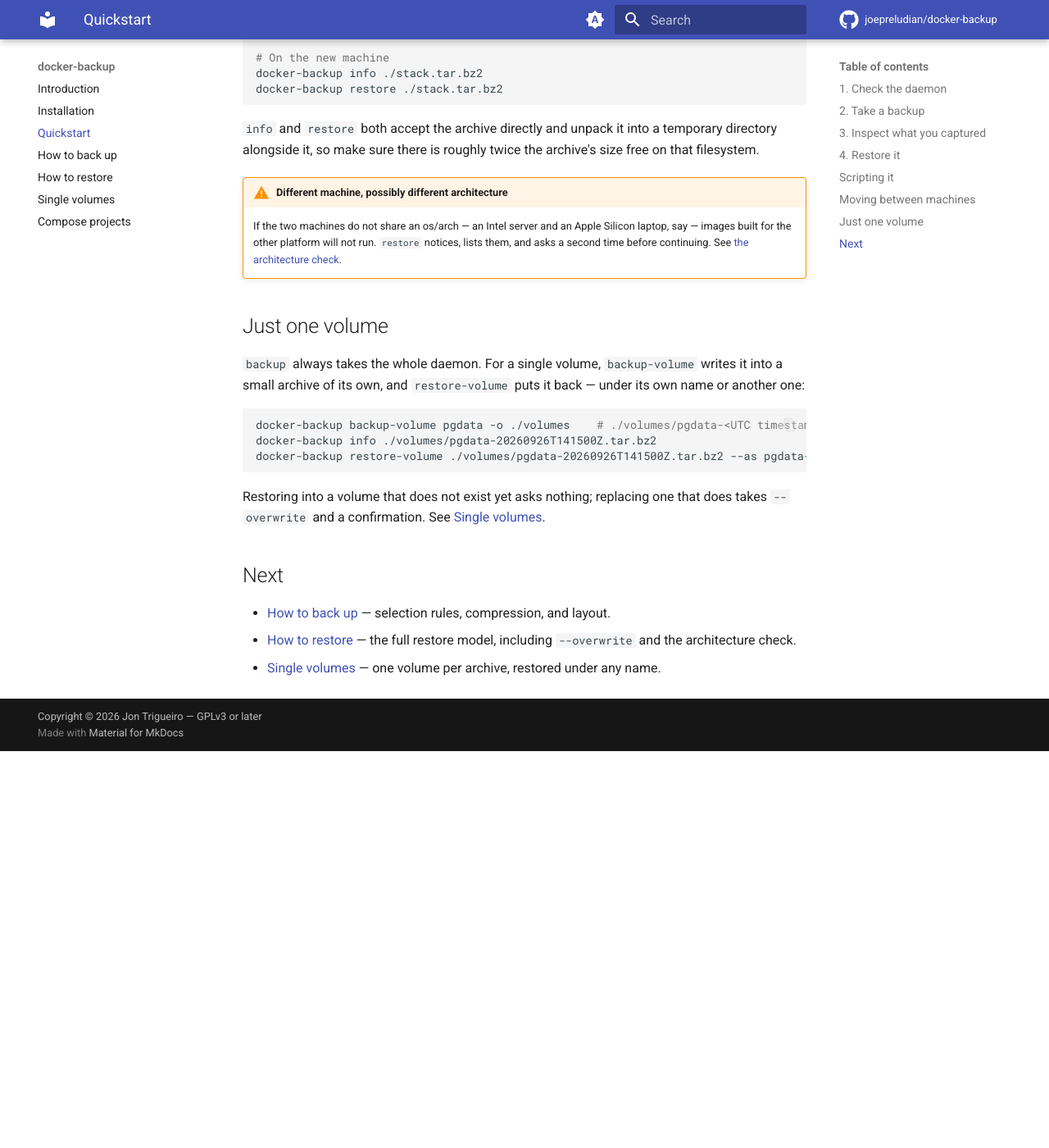
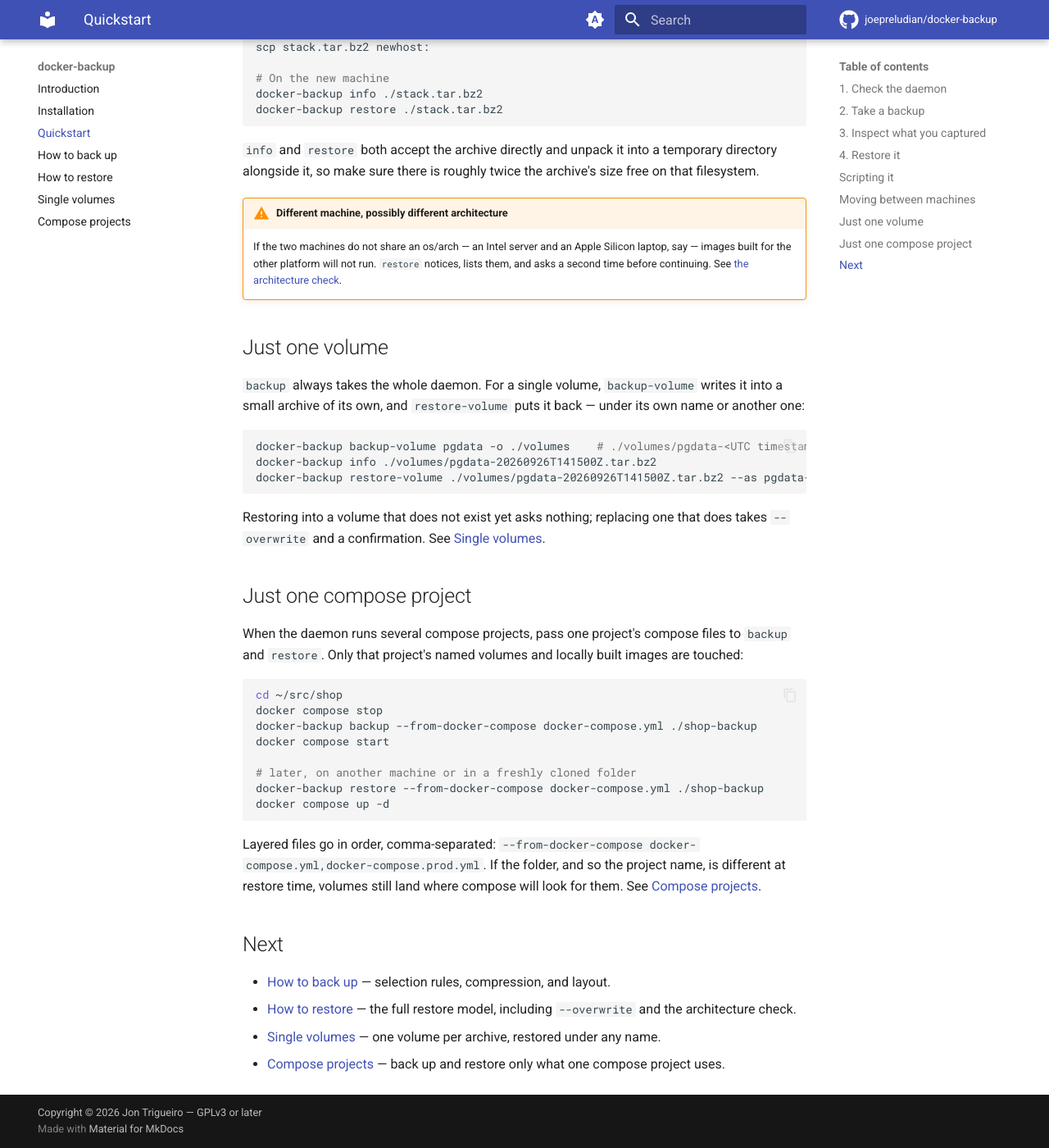
Before and after one commit to joepreludian/docker-backup, an MkDocs documentation site: the page built from docs/manual/docs/quickstart.md, in a window 1280 px wide and 1400 px high, scrolled down 2256 px. Shown: the whole window at 82% size. Built offline with MkDocs 1.6.1 and Material for MkDocs 9.7.7, drawn with Linux system fonts in a browser that asks for light colours; comment, search, counter and statistics services are not loaded; before the commit the page ends 3172 px from its top, so only the background shows below that; some of the changed text lies outside the part shown.

Commit message:
docs: cover compose projects in the quickstart, the intro and the site

````diff
--- a/docs/manual/docs/quickstart.md
+++ b/docs/manual/docs/quickstart.md
@@ -2,7 +2,8 @@
 
 The whole tool is four commands, plus a pair for working with one volume at a
 time. This page runs through the four once, in the order you would actually use
-them, and then shows the pair.
+them, then shows the pair, and then how to limit a backup to one compose
+project.
 
 ```mermaid
 flowchart LR
@@ -141,9 +142,33 @@
 Restoring into a volume that does not exist yet asks nothing; replacing one that
 does takes `--overwrite` and a confirmation. See [Single volumes](volumes.md).
 
+## Just one compose project
+
+When the daemon runs several compose projects, pass one project's compose files
+to `backup` and `restore`. Only that project's named volumes and locally built
+images are touched:
+
+```bash
+cd ~/src/shop
+docker compose stop
+docker-backup backup --from-docker-compose docker-compose.yml ./shop-backup
+docker compose start
+
+# later, on another machine or in a freshly cloned folder
+docker-backup restore --from-docker-compose docker-compose.yml ./shop-backup
+docker compose up -d
+```
+
+Layered files go in order, comma-separated: `--from-docker-compose
+docker-compose.yml,docker-compose.prod.yml`. If the folder, and so the project
+name, is different at restore time, volumes still land where compose will look
+for them. See [Compose projects](compose.md).
+
 ## Next
 
 - [How to back up](backup.md) — selection rules, compression, and layout.
 - [How to restore](restore.md) — the full restore model, including `--overwrite`
   and the architecture check.
 - [Single volumes](volumes.md) — one volume per archive, restored under any name.
+- [Compose projects](compose.md) — back up and restore only what one compose
+  project uses.
````
Also changed, not shown: docs/manual/docs/index.md (+4 -1 lines), docs/site/index.html (+5 -2 lines), README.md.
